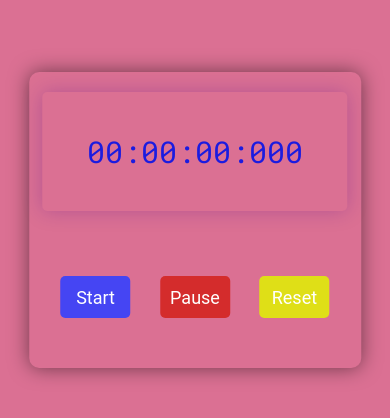
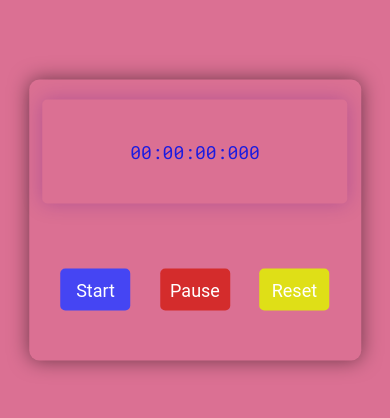
Before and after one commit to OmprakashMehta/Stopwatch, a plain HTML site: page index.html in a window 390 px wide. Shown: the part 202-620 px from the top of the page. Drawn offline with Linux system fonts and the light colour scheme.

Commit message:
Update style.css

```diff
--- a/style.css
+++ b/style.css
@@ -75,4 +75,7 @@ body {
     width: 70px;
     height: 42px;
   }
+  .timer-display {
+    font-size: 18px;
+  }
 }
```
